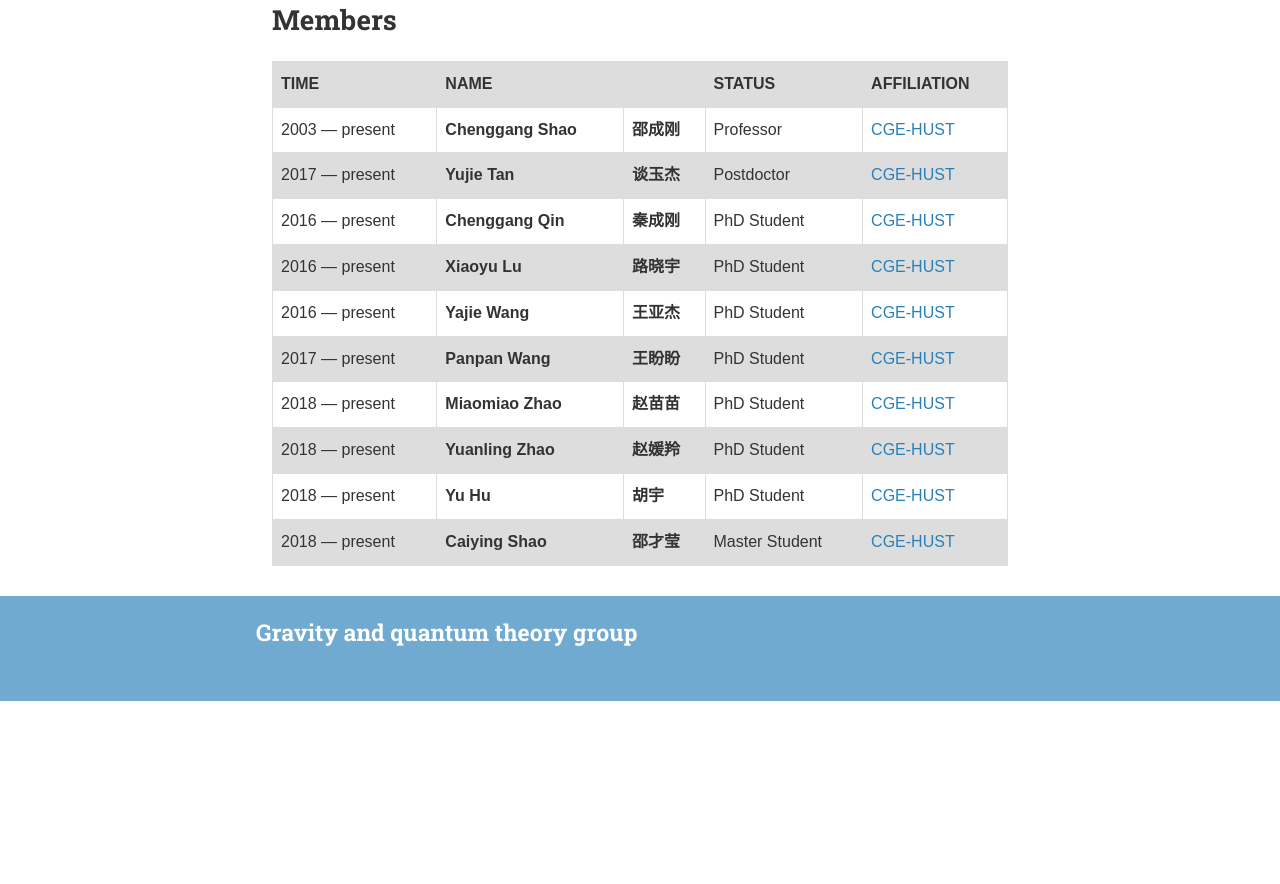
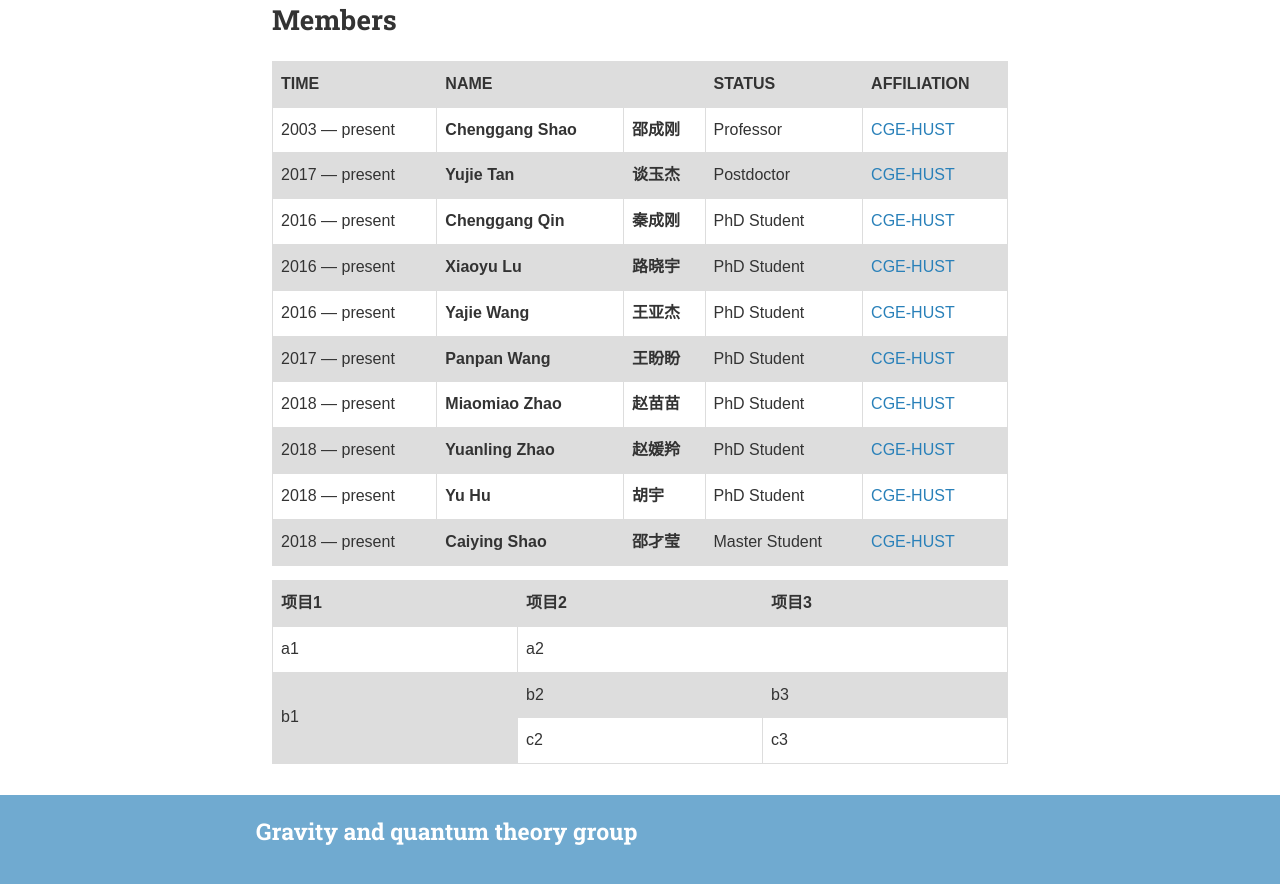
Before and after one commit to gravity-group/gravity-group.github.io, a Jekyll site: the page built from members.md, in a window 1280 px wide and 900 px high, scrolled down 5524 px. Shown: the top 884 px of the window. Built offline with Jekyll 4.4.1, drawn with Linux system fonts in a browser that asks for light colours; nearby versions of some CDN libraries; before the commit the page ends 6225 px from its top, so only the background shows below that.

Commit message:
members table

```diff
--- a/members.md
+++ b/members.md
@@ -124,7 +124,26 @@ Equivalence principle <br>
 
 <p></p>
 
-
+<table>
+  <tr>
+    <th>项目1</th>
+    <th>项目2</th>
+    <th>项目3</th>
+  </tr>
+  <tr>
+    <td>a1</td>
+    <td colspan="2">a2</td>
+  </tr>
+  <tr>
+    <td rowspan="2">b1</td>
+    <td>b2</td>
+    <td>b3</td>
+  </tr>
+  <tr>
+    <td>c2</td>
+    <td>c3</td>
+  </tr>
+</table>
 
 
 
```
